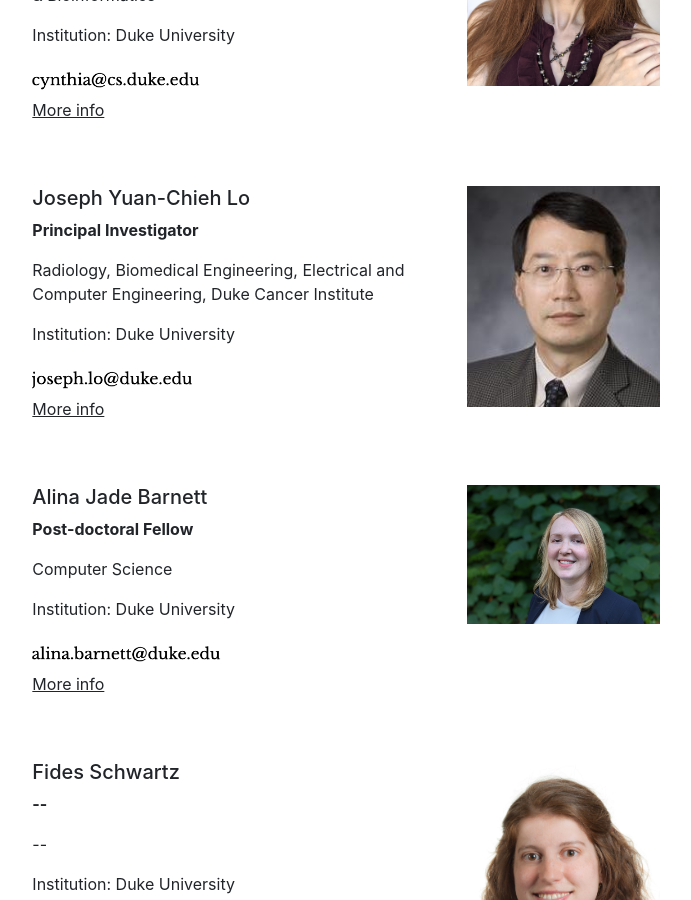
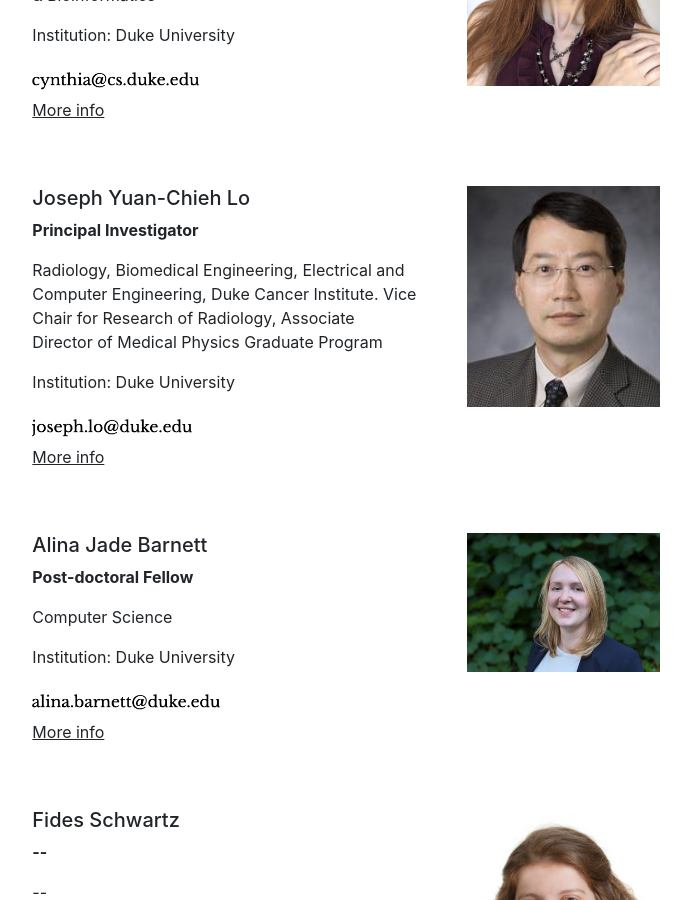
Before and after one commit to alinajadebarnett/interpmammo, a Jekyll site: the page built from people.md, in a window 1280 px wide and 900 px high, scrolled down 433 px. Shown: the whole window, without its empty margins (197-888 px from the left). Built offline with Jekyll 4.4.1, drawn with Linux system fonts in a browser that asks for light colours.

Commit message:
change people

```diff
--- a/_data/settings.yml
+++ b/_data/settings.yml
@@ -19,7 +19,7 @@ people:
   - {
       name: "Joseph Yuan-Chieh Lo",
       title: "Principal Investigator",
-      department: "Radiology, Biomedical Engineering, Electrical and Computer Engineering, Duke Cancer Institute",
+      department: "Radiology, Biomedical Engineering, Electrical and Computer Engineering, Duke Cancer Institute. Vice Chair for Research of Radiology, Associate Director of Medical Physics Graduate Program",
       institution: "Duke University",
       institution_address: "2424 Erwin Road, Suite 302, Ravin Advanced Imaging Labs, Durham, NC 27705",
       email: "joseph.lo@duke.edu",
```
